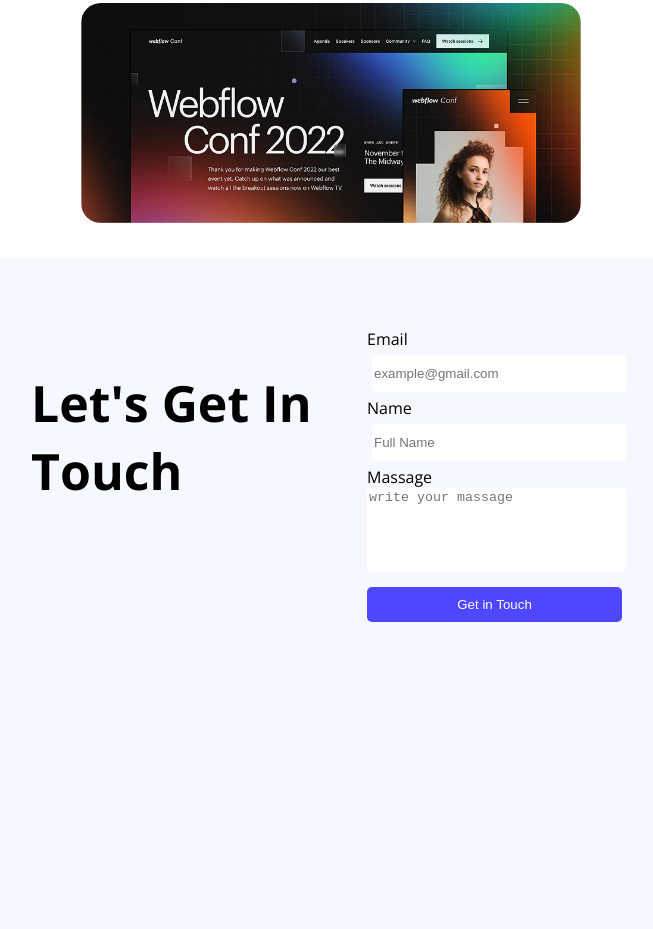
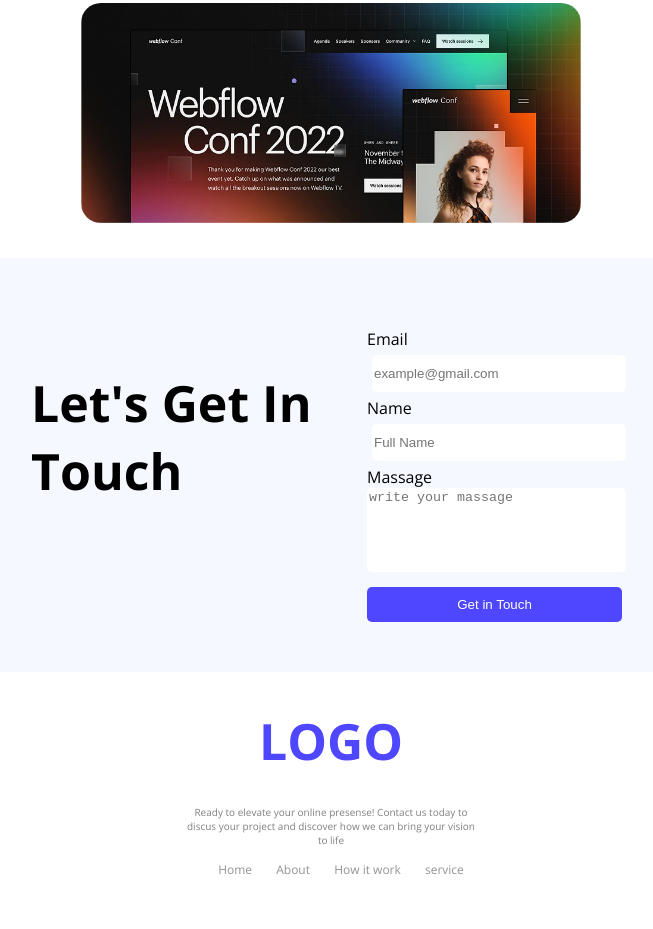
Before and after one commit to Misbah2025/my-first-assignment, a plain HTML site: page index.html in a window 1280 px wide. Shown: the part 1543-2472 px from the top of the page, without its empty margins (309-962 px from the left). Before the commit the page ends 2215 px from the top, so only its background shows below. Drawn offline with nearby package versions, Linux system fonts and the light colour scheme.

Commit message:
fooeter section added

```diff
--- a/index.html
+++ b/index.html
@@ -178,3 +178,23 @@
             </div>
         </section>
         </div>
+        <!----footer section------>
+    <div class="foot-main">
+
+    <section class="footer">
+        <div class="ft-main">
+            <h1 class="logo2">LOGO</h1>
+            <p>Ready to elevate your online presense! Contact us today to discus your project and discover how we can bring your vision to life</p>
+        </div>
+        <div class="link">
+            <a href="">Home</a>
+            <a href="">About</a>
+            <a href="">How it work</a>
+            <a href="">service</a>
+        </div>
+    </section>
+
+    </div>
+</body>
+
+</html>
--- a/styles/assignment.css
+++ b/styles/assignment.css
@@ -304,3 +304,8 @@
     color: orange;
     transition: 0.5s;
 }
+.logo2{
+    font-size: 50px;
+    color: #4E47FF;
+    padding: 5px;
+}
```
